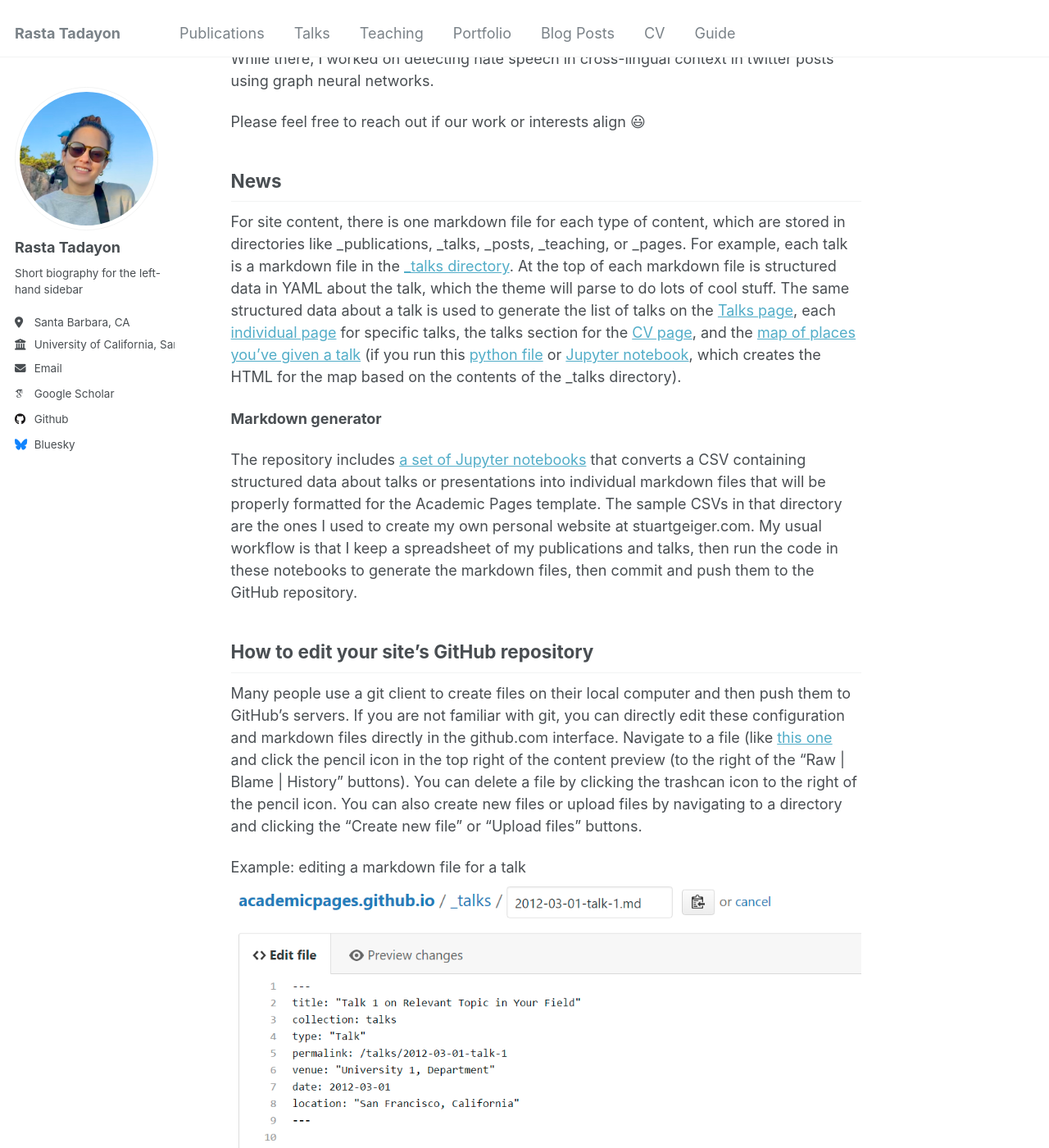
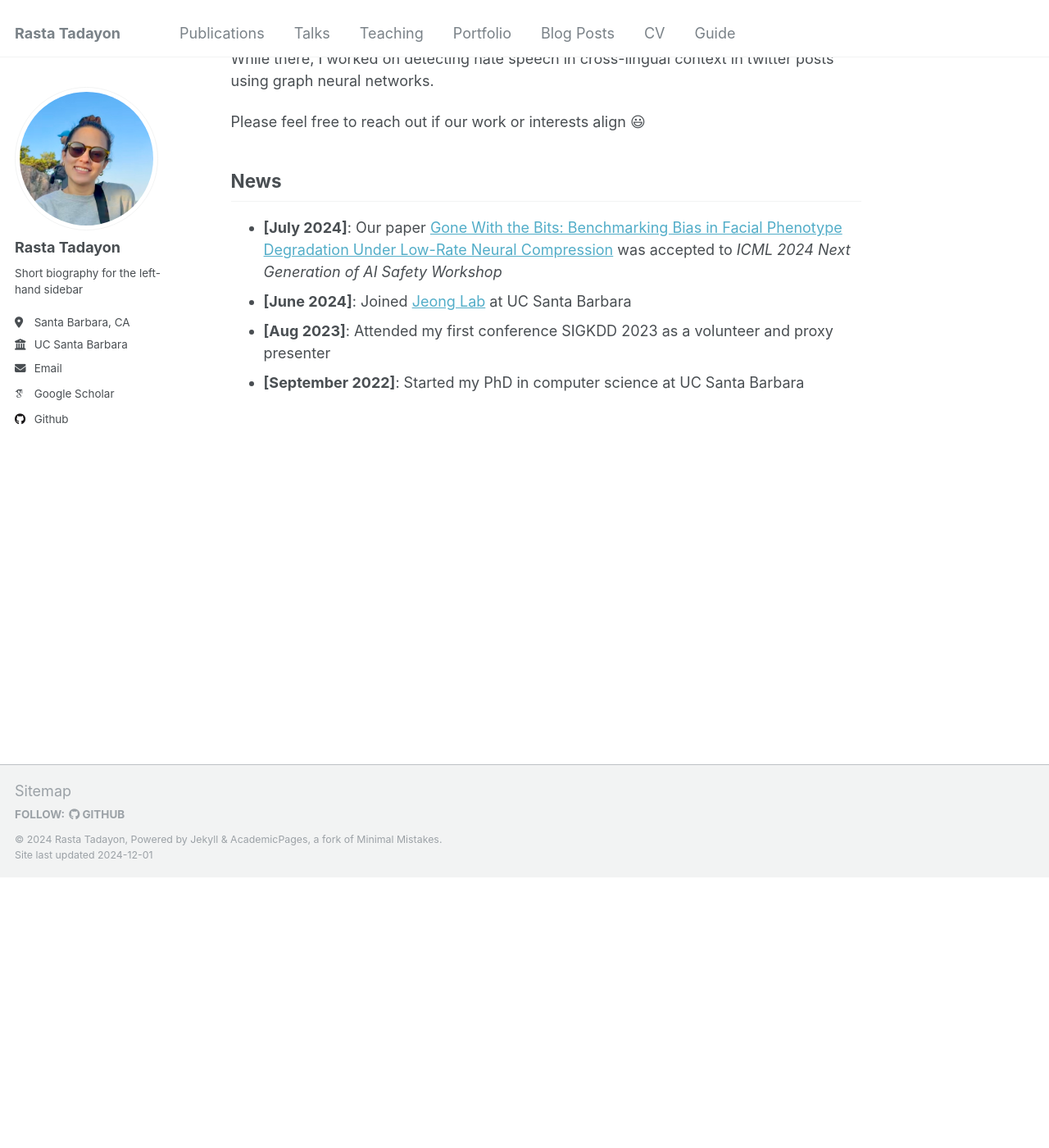
Before and after one commit to rastadayon/rastadayon.github.io, a Jekyll site: the page built from _pages/about.md, in a window 1280 px wide and 1400 px high, scrolled down 330 px. Shown: the whole window at 82% size. Built offline with Jekyll 4.4.1, drawn with Linux system fonts in a browser that asks for light colours; some web fonts are replaced; some of the changed text lies outside the part shown.

Commit message:
Almost complete about page

```diff
--- a/_config.yml
+++ b/_config.yml
@@ -26,7 +26,7 @@ author:
   pronouns         : # example: "she/her"
   bio              : "Short biography for the left-hand sidebar"
   location         : "Santa Barbara, CA"
-  employer         : "University of California, Santa Barbara"
+  employer         : "UC Santa Barbara"
   uri              : # URL
   email            : "rasta@ucsb.edu"
 
@@ -49,7 +49,7 @@ author:
   # stackoverflow    : # User number or user number and name (i.e., use "1" or "1/jeff-atwood")
 
   # Social media
-  bluesky          : "bsky.app" # Replace this with you Bluesky username
+  # bluesky          : "bsky.app" # Replace this with you Bluesky username
   facebook         : # Username
   flickr           : # Username
   foursquare       : # Username
@@ -117,7 +117,7 @@ staticman:
       options:
         format           : "iso8601" # "iso8601" (default), "timestamp-seconds", "timestamp-milliseconds"
 atom_feed:
-  hide                   : false     # change to true to hide the RSS feed in the footer
+  hide                   : true     # change to true to hide the RSS feed in the footer
   path                   : # blank (default) uses feed.xml
 
 
--- a/_data/authors.yml
+++ b/_data/authors.yml
@@ -1,7 +1,7 @@
 # Authors
 
 Name Name:
-  name        : "Name Name"
+  name        : "Rasta Tadayon"
   uri         : "http://name.com"
   email       : "name@name.com"
   bio         : "This is the first name."
--- a/_pages/about.md
+++ b/_pages/about.md
@@ -17,20 +17,8 @@ Please feel free to reach out if our work or interests align 😃
 
 News
 ------
-For site content, there is one markdown file for each type of content, which are stored in directories like _publications, _talks, _posts, _teaching, or _pages. For example, each talk is a markdown file in the [_talks directory](https://github.com/academicpages/academicpages.github.io/tree/master/_talks). At the top of each markdown file is structured data in YAML about the talk, which the theme will parse to do lots of cool stuff. The same structured data about a talk is used to generate the list of talks on the [Talks page](https://academicpages.github.io/talks), each [individual page](https://academicpages.github.io/talks/2012-03-01-talk-1) for specific talks, the talks section for the [CV page](https://academicpages.github.io/cv), and the [map of places you've given a talk](https://academicpages.github.io/talkmap.html) (if you run this [python file](https://github.com/academicpages/academicpages.github.io/blob/master/talkmap.py) or [Jupyter notebook](https://github.com/academicpages/academicpages.github.io/blob/master/talkmap.ipynb), which creates the HTML for the map based on the contents of the _talks directory).
 
-**Markdown generator**
-
-The repository includes [a set of Jupyter notebooks](https://github.com/academicpages/academicpages.github.io/tree/master/markdown_generator
-) that converts a CSV containing structured data about talks or presentations into individual markdown files that will be properly formatted for the Academic Pages template. The sample CSVs in that directory are the ones I used to create my own personal website at stuartgeiger.com. My usual workflow is that I keep a spreadsheet of my publications and talks, then run the code in these notebooks to generate the markdown files, then commit and push them to the GitHub repository.
-
-How to edit your site's GitHub repository
-------
-Many people use a git client to create files on their local computer and then push them to GitHub's servers. If you are not familiar with git, you can directly edit these configuration and markdown files directly in the github.com interface. Navigate to a file (like [this one](https://github.com/academicpages/academicpages.github.io/blob/master/_talks/2012-03-01-talk-1.md) and click the pencil icon in the top right of the content preview (to the right of the "Raw | Blame | History" buttons). You can delete a file by clicking the trashcan icon to the right of the pencil icon. You can also create new files or upload files by navigating to a directory and clicking the "Create new file" or "Upload files" buttons.
-
-Example: editing a markdown file for a talk
-![Editing a markdown file for a talk](/images/editing-talk.png)
-
-For more info
-------
-More info about configuring Academic Pages can be found in [the guide](https://academicpages.github.io/markdown/), the [growing wiki](https://github.com/academicpages/academicpages.github.io/wiki), and you can always [ask a question on GitHub](https://github.com/academicpages/academicpages.github.io/discussions). The [guides for the Minimal Mistakes theme](https://mmistakes.github.io/minimal-mistakes/docs/configuration/) (which this theme was forked from) might also be helpful.
+- **[July 2024]**: Our paper [Gone With the Bits: Benchmarking Bias in Facial Phenotype Degradation Under Low-Rate Neural Compression](https://openreview.net/pdf?id=zIrvyQdIG4) was accepted to *ICML 2024 Next Generation of AI Safety Workshop*
+- **[June 2024]**: Joined [Jeong Lab](https://haewonjeong.com/) at UC Santa Barbara
+- **[Aug 2023]**: Attended my first conference SIGKDD 2023 as a volunteer and proxy presenter
+- **[September 2022]**: Started my PhD in computer science at UC Santa Barbara
```
